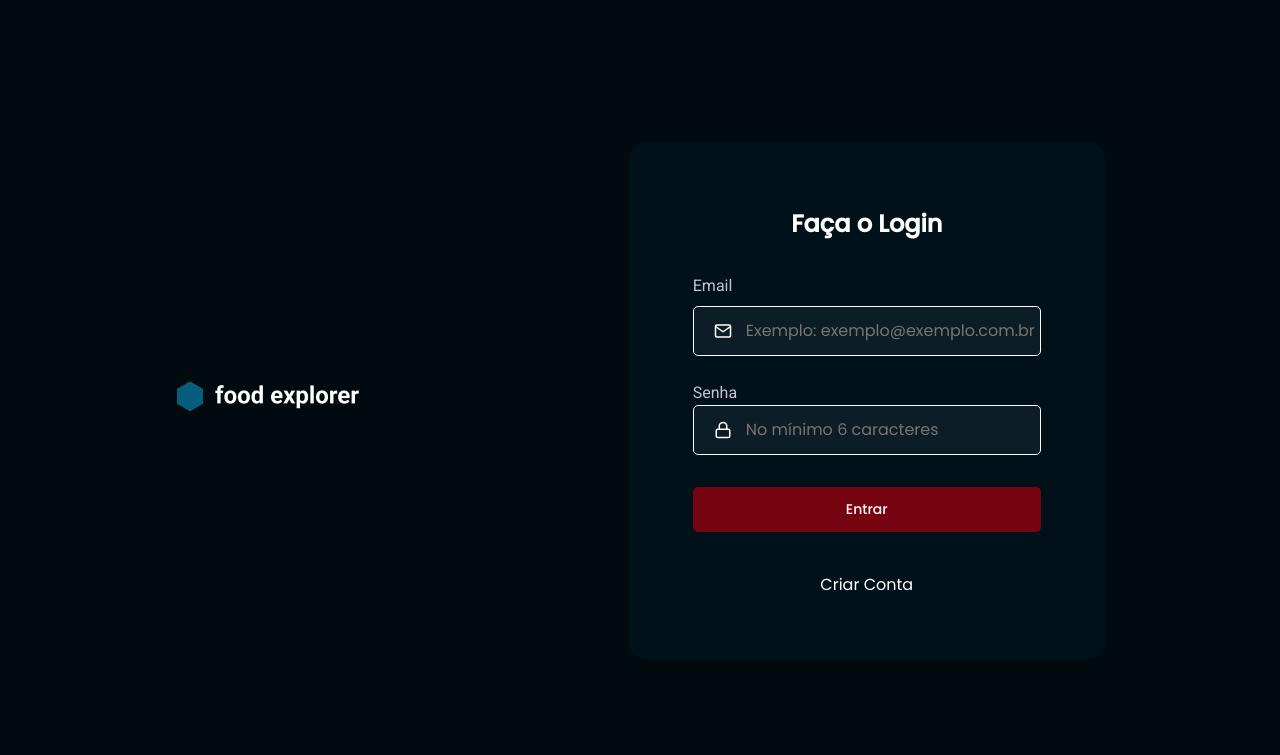
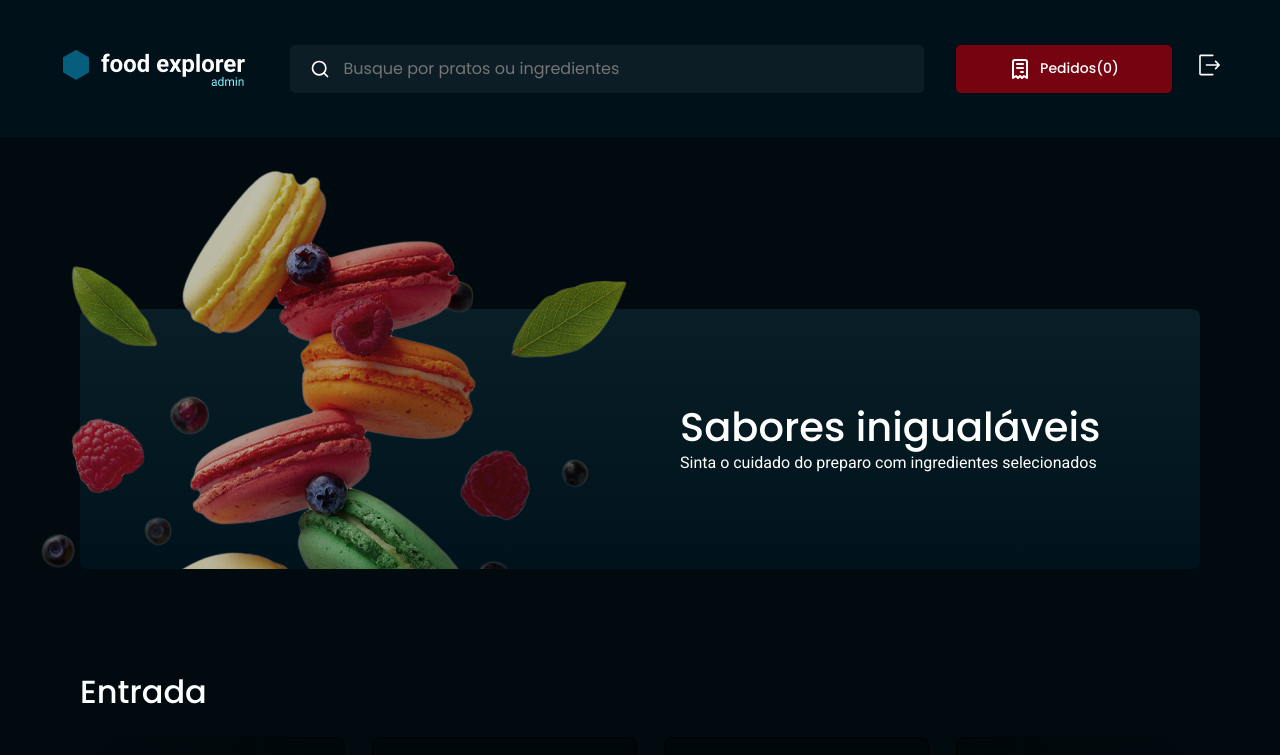
Before and after one commit to valdemirfilho/foodexplorer-test, a React (Vite) app: page / in a window 1280 px wide. Shown: the top 755 px of the page. Built offline with nearby package versions, Linux system fonts and the light colour scheme.

Commit message:
alteração

```diff
--- a/src/main.jsx
+++ b/src/main.jsx
@@ -3,13 +3,13 @@ import ReactDOM from "react-dom/client";
 import { ThemeProvider } from "styled-components";
 import GlobalStyle from "./styles/global";
 import theme from "./styles/theme";
-import { SignIn } from "./pages/LoginPages/SignIn";
+import { Home } from "./pages/UserPages/Home";
 
 ReactDOM.createRoot(document.getElementById("root")).render(
   <React.StrictMode>
     <ThemeProvider theme={theme}>
       <GlobalStyle />
-      <SignIn />
+      <Home />
     </ThemeProvider>
   </React.StrictMode>
 );
```
